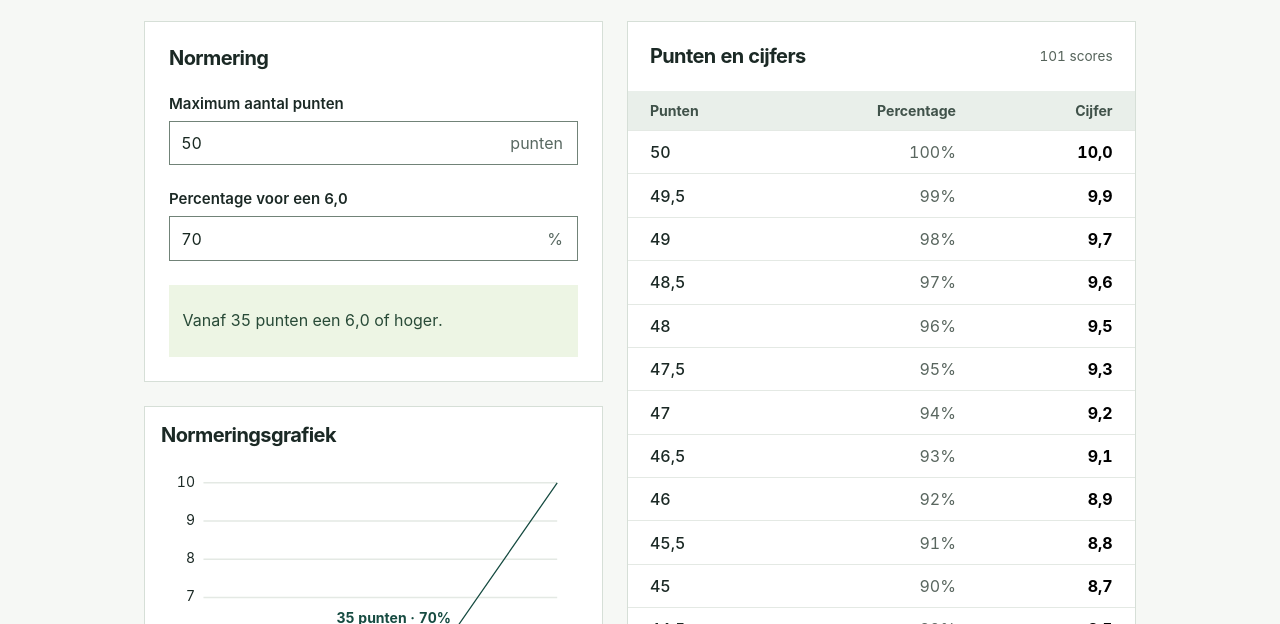
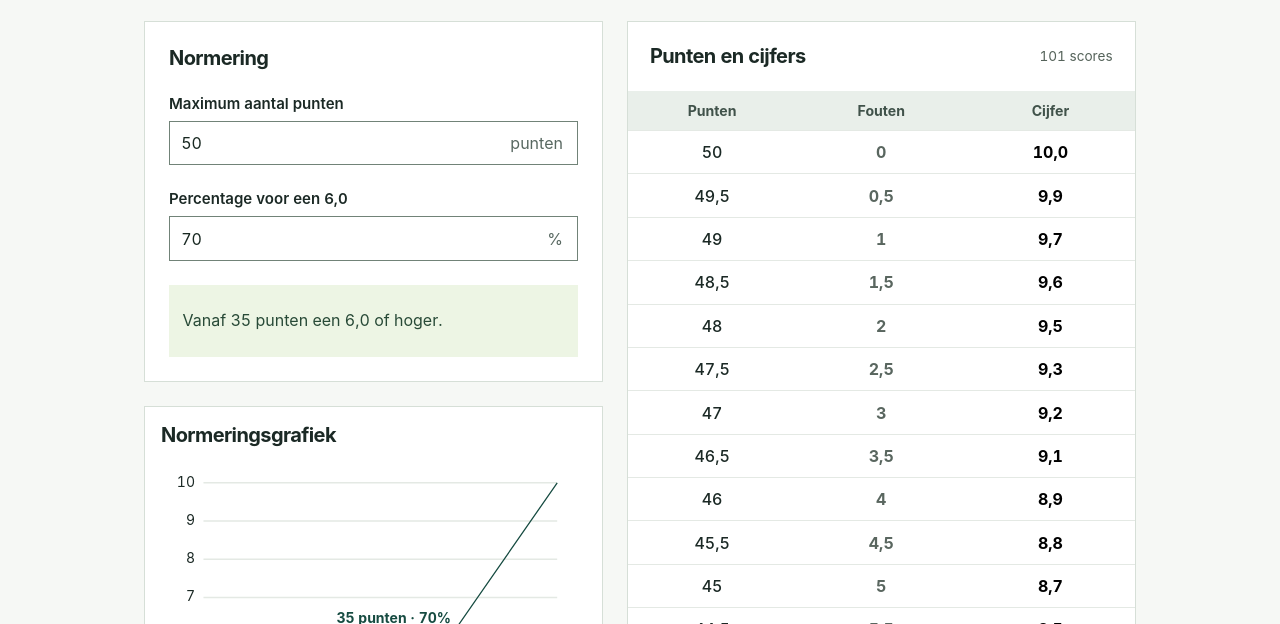
Before and after one commit to nijdamb/toetscijfers, a website with bundled scripts: page public/index.html in a window 1280 px wide. Shown: the part 176-800 px from the top of the page. Built offline with nearby package versions, Linux system fonts and the light colour scheme.

Commit message:
Show mistakes alongside points and grades (#10)

```diff
--- a/public/app.js
+++ b/public/app.js
@@ -6,7 +6,6 @@ const norm = document.querySelector('#norm');
 const rows = document.querySelector('tbody');
 const navigation = document.querySelector('nav');
 const number = new Intl.NumberFormat('nl-NL', { maximumFractionDigits: 5 });
-const percent = new Intl.NumberFormat('nl-NL', { maximumFractionDigits: 1 });
 const grade = new Intl.NumberFormat('nl-NL', {
   minimumFractionDigits: 1,
   maximumFractionDigits: 1,
@@ -55,7 +54,7 @@ function render() {
     score.scope = 'row';
     score.textContent = number.format(points);
     row.append(score);
-    row.insertCell().textContent = percent.format((points / total) * 100) + '%';
+    row.insertCell().textContent = number.format(total - points);
     const result = row.insertCell();
     result.textContent = grade.format(value);
     if (value < 5.5) result.className = 'insufficient';
--- a/public/index.html
+++ b/public/index.html
@@ -119,7 +119,7 @@
             <thead>
               <tr>
                 <th scope="col">Punten</th>
-                <th scope="col">Percentage</th>
+                <th scope="col">Fouten</th>
                 <th scope="col">Cijfer</th>
               </tr>
             </thead>
--- a/public/style.css
+++ b/public/style.css
@@ -161,17 +161,15 @@ nav {
 
 table {
   border-collapse: collapse;
+  table-layout: fixed;
   width: 100%;
 }
 
 th,
 td {
   padding: var(--space-sm) clamp(0.65rem, 2vw, 1.4rem);
-  text-align: right;
-}
-
-th:first-child {
-  text-align: left;
+  text-align: center;
+  overflow-wrap: anywhere;
 }
 
 thead {
@@ -190,11 +188,11 @@ tbody th {
 
 td {
   color: var(--color-text-table);
+  font-weight: 700;
 }
 
 td:last-child {
   color: var(--color-grade-pass);
-  font-weight: 700;
 }
 
 td.insufficient {
@@ -213,12 +211,6 @@ button {
 @media (max-width: 44rem) {
   .layout {
     grid-template-columns: 1fr;
-  }
-}
-
-@media (min-width: 44.01rem) {
-  th:nth-child(2) {
-    width: 34%;
   }
 }
 
```
Also changed, not shown: e2e/accessibility.spec.js (+43 -8 lines), e2e/chart.spec.js (+1 -1 lines), README.md.
